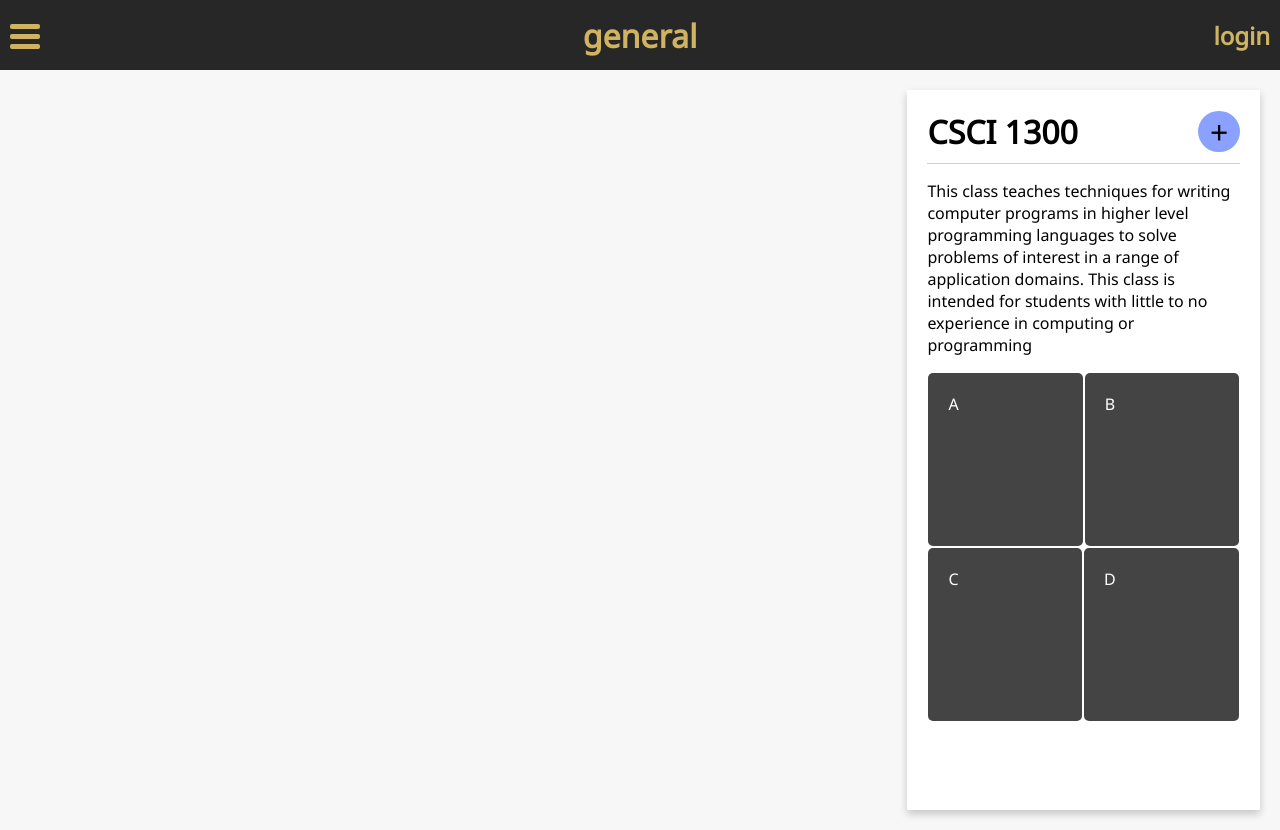
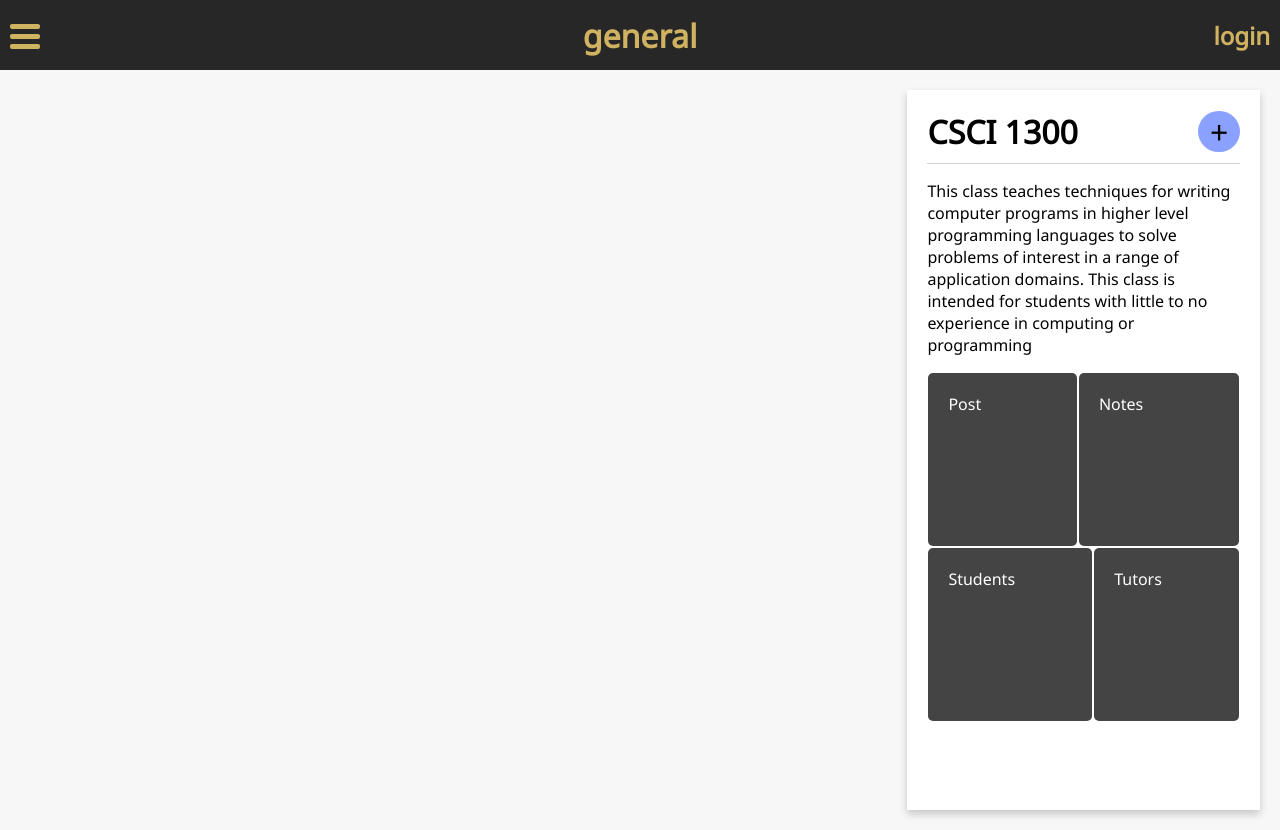
Before and after one commit to jzc/doubleproductivity, a Flask app: template app/templates/index.html in a window 1280 px wide. Run offline with Flask 2, Linux system fonts and the light colour scheme; the template is opened without the code that fills it, so the values that code supplies are empty.

Commit message:
Added hyperlinks to grid and post page

```diff
--- a/app/static/style.css
+++ b/app/static/style.css
@@ -273,7 +273,10 @@ body {
     font-size: 100%;
     margin: 1px;
 }
-
+.row-item a {
+    text-decoration: none;
+    color: #fff;
+}
 .row-container {
     height: 50%;
     display: flex;
--- a/app/templates/index.html
+++ b/app/templates/index.html
@@ -31,12 +31,13 @@
     <p>This class teaches techniques for writing computer programs in higher level programming languages to solve problems of interest in a range of application domains. This class is intended for students with little to no experience in computing or programming</p>
     <div class="row-container">
         <div class="row">
-            <div class="row-item">A</div>
-            <div class="row-item">B</div>
+            <div class="row-item"><a href = "localhost:5000"> Post</a></div>
+
+            <div class="row-item"><a href = "localhost:5000">Notes</a></div>
         </div>
         <div class="row">
-            <div class="row-item">C</div>
-            <div class="row-item">D</div>
+            <div class="row-item"><a href = "localhost:5000">Students</a></div>
+            <div class="row-item"><a href = "localhost:5000">Tutors</a></div>
         </div>
     </div>
 </div>
```
Also changed, not shown: app/course/views.py (+7 -1 lines), app/templates/course_home.html (+1 -9 lines).
